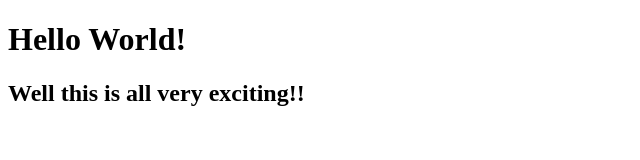
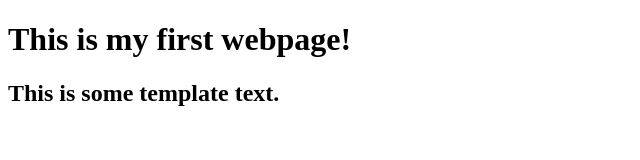
Before and after one commit to s-hesketh/HTML_Lessons, a plain HTML site: page html-boilerplate/index.html in a window 1280 px wide. Shown: the whole page, without its empty margins (0-640 px from the left). Drawn offline with Linux system fonts and the light colour scheme.

Commit message:
Edit index.html

```diff
--- a/html-boilerplate/index.html
+++ b/html-boilerplate/index.html
@@ -1,13 +1,14 @@
 <!DOCTYPE html>
 <html lang="en">
     <head>
-        <meta charset="UTF-8">
+        <meta charset="UTC-">
         <title>My First Webpage</title>
     </head>
+
     <body>
-        <h1>Hello World!</h1>
-        <h2>Well this is all very exciting!!</h2>
-
+        <h1>This is my first webpage!</h1>
+        <h2>This is some template text.</h2>
     </body>
 
+
 </html>
```
